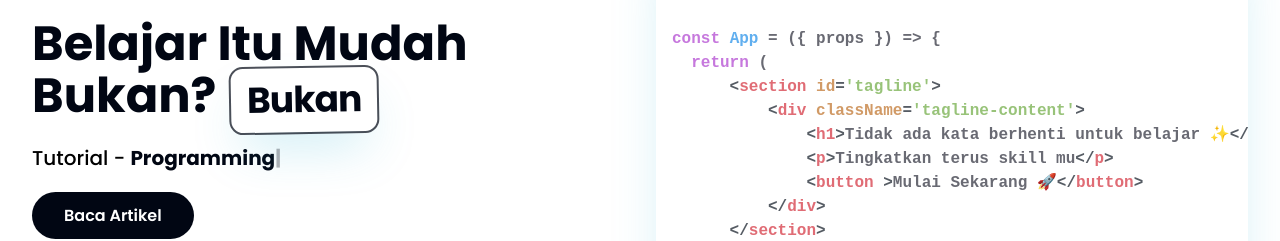
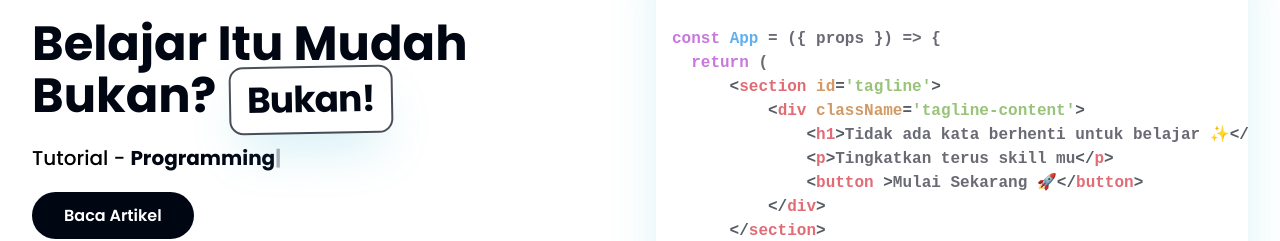
Before and after one commit to armandwipangestu/armandwipangestu.vercel.app, a Next.js app: page /blog in a window 1280 px wide. Shown: the part 257-498 px from the top of the page. Built offline with nearby package versions, Linux system fonts and the light colour scheme; no server answers; a web font is replaced by a local one.

Commit message:
update: blog content

```diff
--- a/pages/blog.js
+++ b/pages/blog.js
@@ -98,7 +98,7 @@ const BlogPage = ({ posts }) => {
                 <span className="mt-1 block text-3xl font-bold text-dark dark:text-gray dark:text-white lg:text-5xl">
                   Belajar Itu Mudah Bukan?{" "}
                   <span className="animate-gradient-pulse from-background to-background text-foreground ml-1 inline-block -rotate-1 rounded-xl bg-gradient-to-r via-primary/10 px-4 py-1.5 text-lg tracking-tight shadow-2xl shadow-primary/[0.25] ring-2 ring-dark/70 dark:ring-white/70 sm:px-4 sm:py-3 sm:text-3xl lg:text-4xl">
-                    Bukan
+                    Bukan!
                   </span>
                 </span>
               </h1>
```
